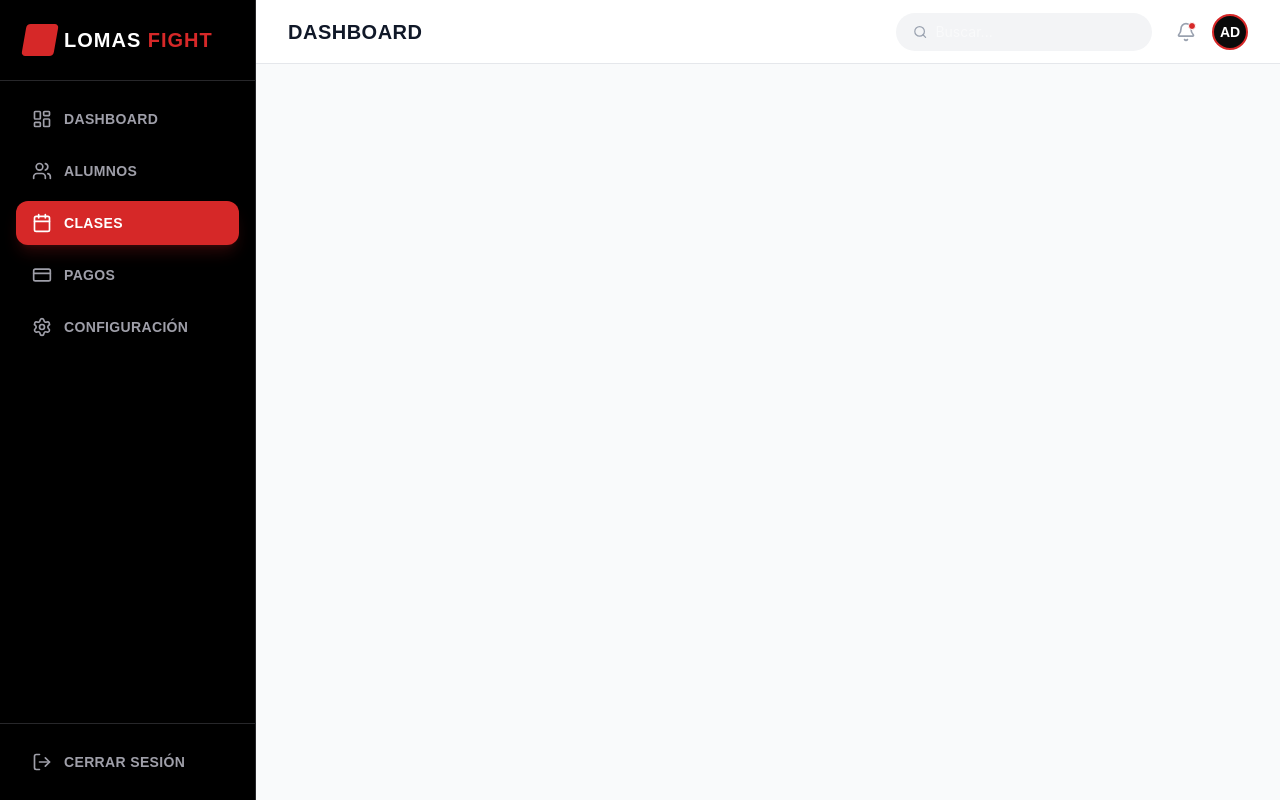
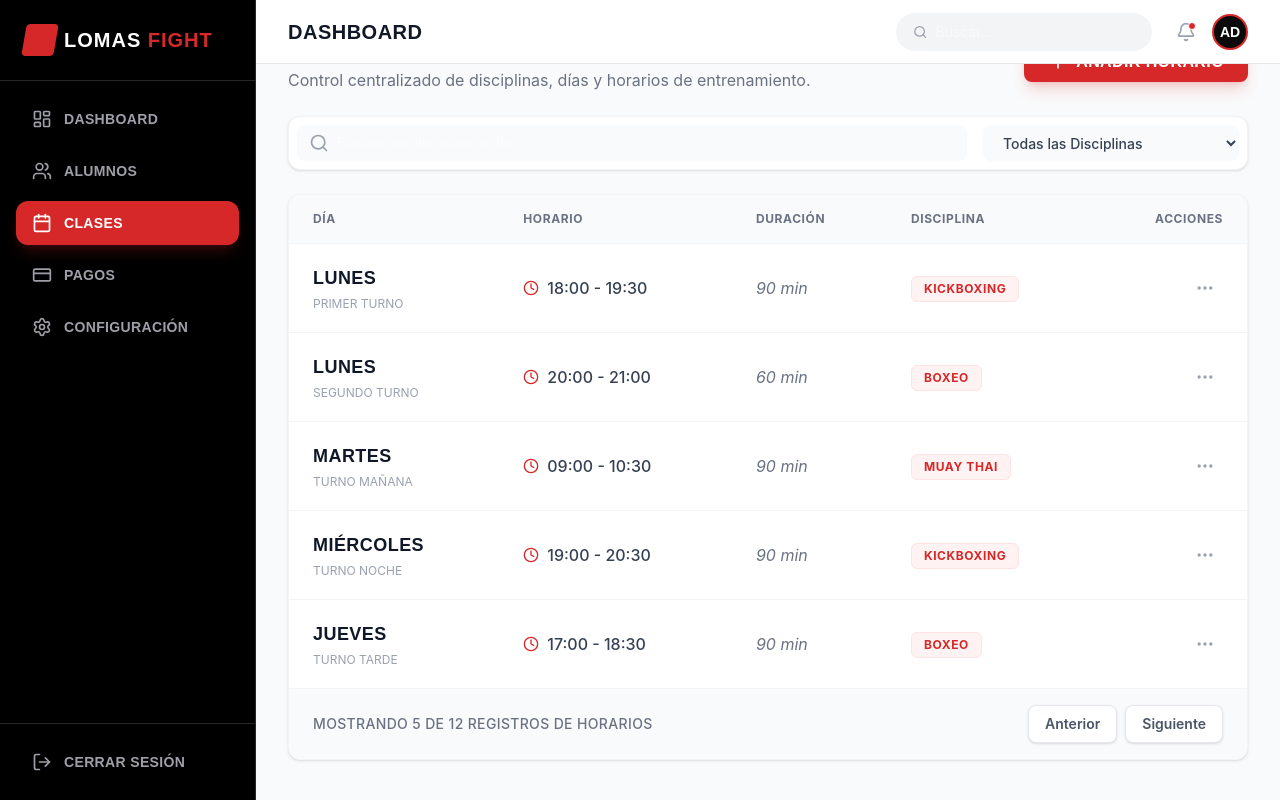
Before and after one commit to Pabloczurylo/LomasFight, a React (Vite) app: page /admin/clases in a window 1280 px wide. Built offline with nearby package versions, Linux system fonts and the light colour scheme.

Commit message:
Creé la página ClassesPage.tsx donde se muestra, principalmente, una tabla con los horarios.

```diff
--- a/package.json
+++ b/package.json
@@ -13,6 +13,7 @@
     "@tailwindcss/postcss": "^4.1.18",
     "@tailwindcss/vite": "^4.1.18",
     "clsx": "^2.1.1",
+    "framer-motion": "^12.31.0",
     "lucide-react": "^0.563.0",
     "react": "^19.2.0",
     "react-dom": "^19.2.0",
--- /dev/null
+++ b/src/features/admin/pages/ClassesPage.tsx
@@ -0,0 +1,139 @@
+import { Plus, Search, Clock, MoreHorizontal } from "lucide-react";
+
+const MOCK_SCHEDULE = [
+    {
+        id: 1,
+        day: "LUNES",
+        shift: "Primer Turno",
+        time: "18:00 - 19:30",
+        duration: "90 min",
+        discipline: "KICKBOXING",
+    },
+    {
+        id: 2,
+        day: "LUNES",
+        shift: "Segundo Turno",
+        time: "20:00 - 21:00",
+        duration: "60 min",
+        discipline: "BOXEO",
+    },
+    {
+        id: 3,
+        day: "MARTES",
+        shift: "Turno Mañana",
+        time: "09:00 - 10:30",
+        duration: "90 min",
+        discipline: "MUAY THAI",
+    },
+    {
+        id: 4,
+        day: "MIÉRCOLES",
+        shift: "Turno Noche",
+        time: "19:00 - 20:30",
+        duration: "90 min",
+        discipline: "KICKBOXING",
+    },
+    {
+        id: 5,
+        day: "JUEVES",
+        shift: "Turno Tarde",
+        time: "17:00 - 18:30",
+        duration: "90 min",
+        discipline: "BOXEO",
+    },
+];
+
+export default function ClassesPage() {
+    return (
+        <div className="space-y-6">
+            {/* Page Header */}
+            <div className="flex flex-col md:flex-row md:items-center justify-between gap-4">
+                <div>
+                    <h1 className="text-2xl font-heading font-bold uppercase tracking-wide">CRONOGRAMA DE CLASES</h1>
+                    <p className="text-gray-500 mt-1">Control centralizado de disciplinas, días y horarios de entrenamiento.</p>
+                </div>
+                <button className="bg-brand-red text-white py-2 px-6 rounded-lg font-heading font-semibold tracking-wide uppercase flex items-center gap-2 hover:bg-red-700 transition-colors shadow-lg shadow-brand-red/20">
+                    <Plus className="w-5 h-5" />
+                    Añadir Horario
+                </button>
+            </div>
+
+            {/* Filters Bar */}
+            <div className="bg-white p-2 rounded-xl shadow-sm border border-gray-100 flex flex-col md:flex-row gap-4">
+                <div className="flex-1 relative">
+                    <Search className="absolute left-3 top-1/2 -translate-y-1/2 text-gray-400 w-5 h-5" />
+                    <input
+                        type="text"
+                        placeholder="Buscar por disciplina o día..."
+                        className="w-full pl-10 pr-4 py-2 bg-gray-50 rounded-lg text-sm border-none focus:ring-0 outline-none"
+                    />
+                </div>
+                <select className="bg-gray-50 px-4 py-2 rounded-lg text-sm border-none outline-none font-medium text-gray-700 md:w-64">
+                    <option>Todas las Disciplinas</option>
+                    <option>Kickboxing</option>
+                    <option>Boxeo</option>
+                    <option>Muay Thai</option>
+                </select>
+            </div>
+
+            {/* Table */}
+            <div className="bg-white rounded-xl shadow-sm border border-gray-100 overflow-hidden">
+                <div className="overflow-x-auto">
+                    <table className="w-full">
+                        <thead>
+                            <tr className="bg-gray-50 border-b border-gray-100">
+                                <th className="text-left py-4 px-6 text-xs font-bold text-gray-500 uppercase tracking-wider">Día</th>
+                                <th className="text-left py-4 px-6 text-xs font-bold text-gray-500 uppercase tracking-wider">Horario</th>
+                                <th className="text-left py-4 px-6 text-xs font-bold text-gray-500 uppercase tracking-wider">Duración</th>
+                                <th className="text-left py-4 px-6 text-xs font-bold text-gray-500 uppercase tracking-wider">Disciplina</th>
+                                <th className="text-right py-4 px-6 text-xs font-bold text-gray-500 uppercase tracking-wider">Acciones</th>
+                            </tr>
+                        </thead>
+                        <tbody className="divide-y divide-gray-100">
+                            {MOCK_SCHEDULE.map((item) => (
+                                <tr key={item.id} className="hover:bg-gray-50/50 transition-colors">
+                                    <td className="py-5 px-6">
+                                        <div className="font-bold text-gray-900 uppercase font-heading tracking-wide text-lg">{item.day}</div>
+                                        <div className="text-xs text-gray-400 mt-1 uppercase">{item.shift}</div>
+                                    </td>
+                                    <td className="py-5 px-6">
+                                        <div className="flex items-center gap-2 text-gray-700 font-medium">
+                                            <Clock className="w-4 h-4 text-brand-red" />
+                                            {item.time}
+                                        </div>
+                                    </td>
+                                    <td className="py-5 px-6">
+                                        <div className="text-gray-500 italic">{item.duration}</div>
+                                    </td>
+                                    <td className="py-5 px-6">
+                                        <span className="inline-block px-3 py-1 rounded-md bg-red-50 text-brand-red text-xs font-bold uppercase tracking-wider border border-red-100">
+                                            {item.discipline}
+                                        </span>
+                                    </td>
+                                    <td className="py-5 px-6 text-right">
+                                        <button className="p-2 text-gray-400 hover:text-gray-600 hover:bg-gray-100 rounded-lg transition-colors">
+                                            <MoreHorizontal className="w-5 h-5" />
+                                        </button>
+                                    </td>
+                                </tr>
+                            ))}
+                        </tbody>
+                    </table>
+                </div>
+
+                {/* Pagination */}
+                <div className="px-6 py-4 bg-gray-50 border-t border-gray-100 flex items-center justify-between">
+                    <span className="text-sm text-gray-500 font-medium uppercase tracking-wide">Mostrando 5 de 12 registros de horarios</span>
+                    <div className="flex gap-2">
+                        <button className="px-4 py-2 bg-white border border-gray-200 rounded-lg text-sm font-semibold text-gray-600 hover:bg-gray-50 hover:text-gray-800 transition-colors shadow-sm">
+                            Anterior
+                        </button>
+                        <button className="px-4 py-2 bg-white border border-gray-200 rounded-lg text-sm font-semibold text-gray-600 hover:bg-gray-50 hover:text-gray-800 transition-colors shadow-sm">
+                            Siguiente
+                        </button>
+                    </div>
+                </div>
+            </div>
+        </div>
+    );
+}
--- a/src/features/admin/routes/AdminRoutes.tsx
+++ b/src/features/admin/routes/AdminRoutes.tsx
@@ -1,6 +1,7 @@
 import { Routes, Route } from "react-router-dom";
 import { DashboardLayout } from "../components/DashboardLayout";
 import DashboardHome from "../pages/DashboardHome";
+import ClassesPage from "../pages/ClassesPage";
 
 export function AdminRoutes() {
     return (
@@ -8,7 +9,7 @@ export function AdminRoutes() {
             <Route element={<DashboardLayout />}>
                 <Route index element={<DashboardHome />} />
                 <Route path="alumnos" element={<div>Gestión de Alumnos (Próximamente)</div>} />
-                <Route path="clases" element={<div>Gestión de Clases (Próximamente)</div>} />
+                <Route path="clases" element={<ClassesPage />} />
                 <Route path="pagos" element={<div>Gestión de Pagos (Próximamente)</div>} />
                 <Route path="settings" element={<div>Configuración (Próximamente)</div>} />
             </Route>
```
Also changed, not shown: 1 other file (tests, documents, lock files or other folders).
